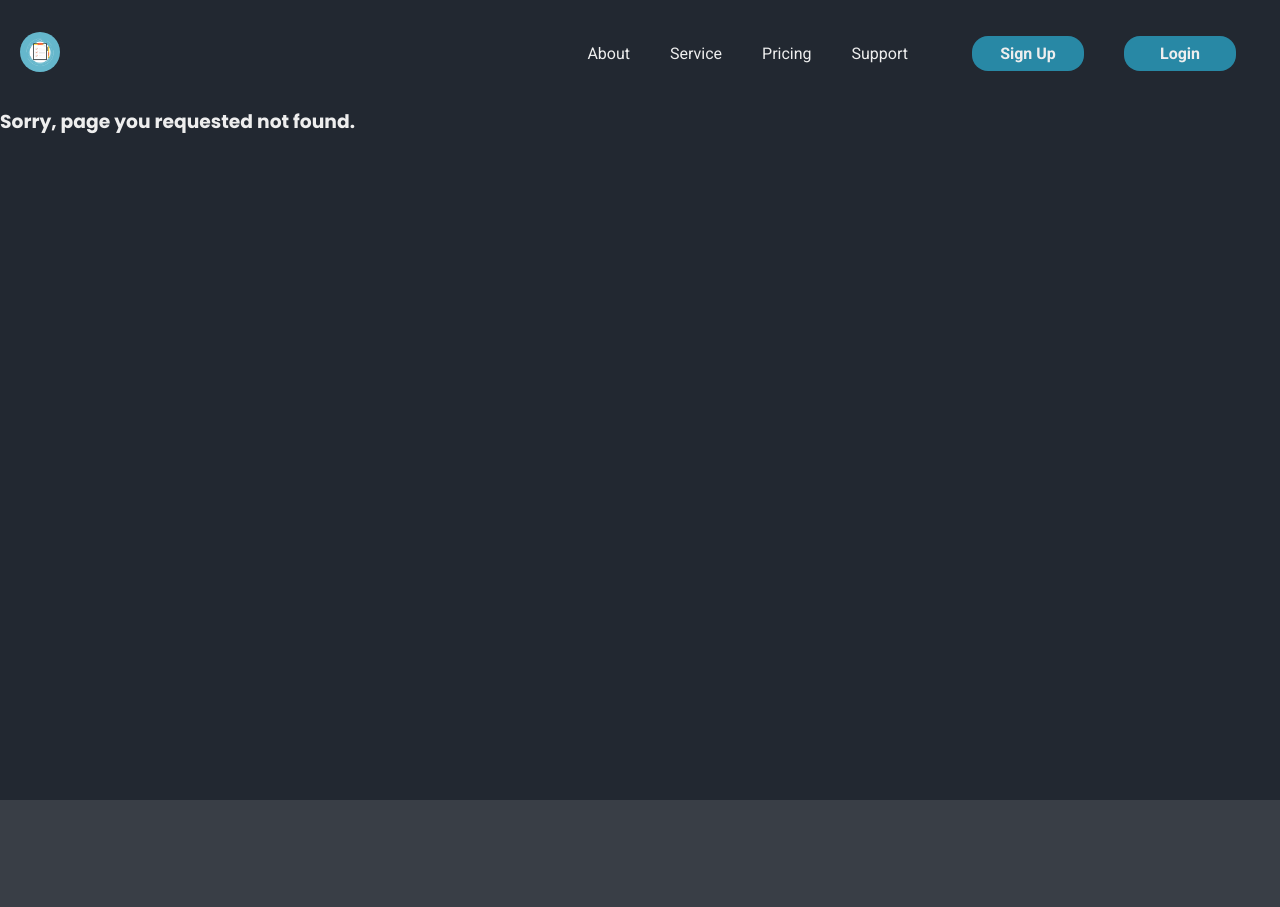
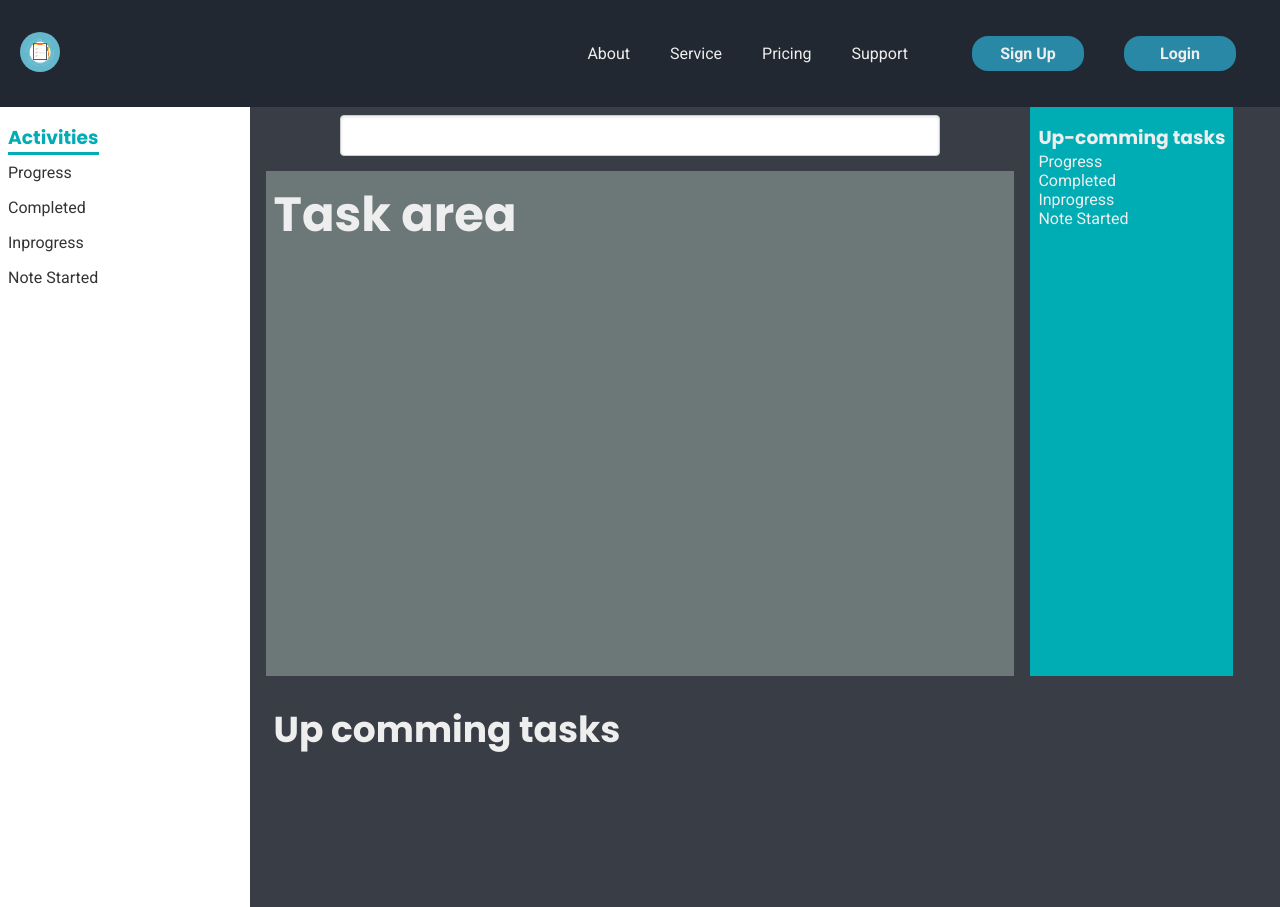
Before and after one commit to Gesifeta/todo, a React (Vite) app: page /home in a window 1280 px wide. Before the commit this address had no page. Before the commit the page ends 800 px from the top, so only its background shows below. Built offline with nearby package versions, Linux system fonts and the light colour scheme.

Commit message:
added home page

```diff
--- a/src/components/header/Header.jsx
+++ b/src/components/header/Header.jsx
@@ -1,5 +1,4 @@
-import React, { useState } from "react";
-import { Link } from "react-router-dom";
+import React, { useState, useEffect } from "react";
 
 import Menu from "../menu/Menu.jsx";
 import "./Header.css";
@@ -15,9 +14,20 @@ const Header = () => {
     if (triggerPoint > 600) {
       setShowNav(true);
     } else {
-      setShowNav(false);
+      setShowNav(false);  console.log("clicked");
     }
   });
+  // remove navigation bar when child element clicked
+  useEffect(() => {
+    let navigations = document.querySelectorAll(".nav");
+    navigations?.forEach((navigation) => {
+      navigation?.addEventListener("click", () => {
+        setShowNav(false);
+
+      });
+    });
+  }, [showNav]);
+
   return (
     <header>
       <div className="container-logo">
@@ -31,18 +41,19 @@ const Header = () => {
         <nav className="nav-header">
           <ul>
             {["About", "Service", "Pricing", "Support"].map((nav, index) => (
-              <li key={`${nav}-${index}`}>{nav}</li>
+              <li className="nav" key={`${nav}-${index}`}>
+                {nav}
+              </li>
             ))}
           </ul>
           <div className="access">
             <div className="btn-group">
-              <button className="btn btn-signup">
-                <a href="/user/new">Sign Up</a>
-              </button>
-
-              <button className="btn btn-login">
-                <a href="/user/login">Login</a>
-              </button>
+              <a href="/user/new">
+                <button className="btn btn-signup">Sign Up</button>
+              </a>
+              <a href="/user/login">
+                <button className="btn btn-login">Login</button>
+              </a>
             </div>
           </div>
         </nav>
--- /dev/null
+++ b/src/components/home/Home.css
@@ -0,0 +1,69 @@
+.home {
+  display: grid;
+  gap: 1rem;
+  grid-template-columns: 1fr 3fr 1fr;
+  grid-template-rows: 3rem;
+  justify-items: flex-start;
+  grid-template-areas:
+    "sidebar-left search-bar sidebar-right"
+    "sidebar-left task-area sidebar-right"
+    "sidebar-left task-area sidebar-right"
+    "sidebar-left task-area sidebar-right"
+    "sidebar-left task-upcoming task-upcoming";
+  min-height: 100vh;
+}
+.sidebar-left {
+  background-color: var(--color-neutral-light);
+  padding: 1rem 0.5rem;
+  display: flex;
+  flex-direction: column;
+  grid-area: sidebar-left;
+  align-items: flex-start;
+  width: 100%;
+  min-height: 100vh;
+
+}
+.sidebar-left ul {
+  display: flex;
+  flex-direction: column;
+  gap: 1rem;
+}
+.sidebar-left li {
+  color: var(--color-neutral-dark);
+}
+.sidebar-left h3 {
+  color: var(--color-accent-light);
+  border-bottom: solid;
+  margin-bottom: 0.5rem;
+}
+.sidebar-right {
+  display: flex;
+  flex-direction: column;
+  grid-area: sidebar-right;
+  height: 100%;
+  background-color: var(--color-accent-light);
+  padding: 1rem 0.5rem;
+}
+.search-bar {
+  display: flex;
+  position: relative;
+  grid-area: search-bar;
+  min-width: 100%;
+}
+.search-bar input {
+  align-self: center;
+  margin: auto;
+  margin-top: 0.5rem;
+  width: 80%;
+}
+.task-area {
+  grid-area: task-area;
+  background-color: #6c7777;
+  width: 100%;
+  padding: 1rem 0.5rem;
+}
+.task-upcoming {
+  grid-area: task-upcoming;
+  width: 100%;
+  padding: 1rem 0.5rem;
+}
--- /dev/null
+++ b/src/components/home/Home.jsx
@@ -0,0 +1,38 @@
+import React from "react";
+import "./Home.css";
+
+const Home = () => {
+  return (
+    <section className="home">
+      <div className="sidebar-left">
+        <h3>Activities</h3>
+        <ul>
+          {["Progress", "Completed", "Inprogress", "Note Started"].map(
+            (activity, index) => (
+              <li key={`${activity}-${index}`}>{activity}</li>
+            )
+          )}
+        </ul>
+      </div>
+      <div className="search-bar">
+        <input type="search" name="search" id="search" />
+      </div>
+      <div className="task-area">
+        <h1>Task area</h1>
+      </div>
+      <div className="sidebar-right">
+        <h3>Up-comming tasks</h3>
+        {["Progress", "Completed", "Inprogress", "Note Started"].map(
+          (activity, index) => (
+            <li key={`${activity}-${index}`}>{activity}</li>
+          )
+        )}
+      </div>
+      <div className="task-upcoming">
+        <h2>Up comming tasks</h2>
+      </div>
+    </section>
+  );
+};
+
+export default Home;
--- a/src/components/landing/LandingPage.css
+++ b/src/components/landing/LandingPage.css
@@ -15,7 +15,7 @@
   top: 12%;
   width: 60%;
   text-align: center;
-  font-weight: 900;
+  font-weight: 700;
 }
 .hero-left,
 .hero-right {
--- a/src/components/menu/Menu.css
+++ b/src/components/menu/Menu.css
@@ -25,6 +25,3 @@
 .rotateMinus45Degree {
   transform: translateY(-10px) rotate(-45deg);
 }
-.hide {
-  display: none;
-}
--- a/src/components/menu/Menu.jsx
+++ b/src/components/menu/Menu.jsx
@@ -9,7 +9,7 @@ const Menu = ({ showNav, setShowNav }) => {
 
     middleLine = document.querySelector(".middle");
     // To change the upper and bottom line to X
-  }, []);
+  }, [showNav]);
  // Remove header navigation bar when the screen width is less than 600px
  let navbar= document.querySelector(".nav-header");
  navbar?.addEventListener("mouseleave",()=>{
--- a/src/components/user/UserRegister.jsx
+++ b/src/components/user/UserRegister.jsx
@@ -31,7 +31,7 @@ const UserRegister = () => {
             <button type="submit" className="btn-primary">
               Register
             </button>
-            <button type="button" className="btn-secondary">
+            <button type="button" className="btn-secondary" onClick={()=>window.location.pathname="/"}>
               Cancel
             </button>
           </div>
--- a/src/global.css
+++ b/src/global.css
@@ -1,3 +1,57 @@
+body {
+  background-color: var(--color-secondary);
+}
+button {
+  cursor: pointer;
+  background-color: var(--color-accent);
+  transition: background-color 0.3s ease, transform 0.2s ease;
+  padding: 0.5rem 1rem;
+  border: none;
+  border-radius: 1rem;
+  font-weight: 700;
+  font-size: 1rem;
+  margin: 0 1rem;
+  min-width: 7rem;
+  text-wrap: nowrap;
+}
+button:hover {
+  background-color: var(--color-accent-light);
+}
+button:active {
+  transform: scale(0.97);
+}
+section {
+  background-color: var(--color-secondary);
+}
+p {
+  font-size: 1rem;
+  left: 1.5rem;
+}
+p.small {
+  font-size: 0.75rem;
+  line-height: 1.25rem;
+}
+h1,
+h2,
+h3,
+h4 {
+  font-family: "Poppins", sans-serif;
+  font-style: 700;
+}
+h1 {
+  font-size: 3rem;
+  line-height: 3.5rem;
+}
+h2 {
+  font-size: 2.25rem;
+  line-height: 2.75rem;
+}
+form {
+  display: flex;
+  flex-direction: column;
+  gap: 1.25rem;
+  margin-top: 1rem;
+}
 /* Links */
 a {
   color: var(--neutral-light);
@@ -35,14 +89,11 @@ footer {
 footer p {
   color: #fff;
 }
-.btn-primary,
-.btn-secondary {
-  color: #fff;
-  font-weight: 700;
-}
+
 /* Common Styling for Inputs and Textareas */
 /* Common Styling for Inputs and Textareas */
 input[type="text"],
+input[type="search"],
 input[type="email"],
 input[type="password"],
 input[type="date"],
@@ -106,37 +157,10 @@ input[type="file"] {
   margin-bottom: 10px;
   font-size: 16px;
 }
+li{
+  list-style: none;
+}
 
-.btn-group {
-  display: flex;
-  justify-content: center;
-  margin: auto;
-  max-width: 50%;
-  gap: 0.5rem;
-}
-.btn-cta {
-  position: absolute;
-  bottom: 17%;
-  left: 50%;
-  transform: translate(-50%);
-  color: var(--color-neutral-light);
-  font-size: 2rem;
-  border-radius: 5rem;
-  padding: 0.75rem 2rem;
-}
-.btn-cta:active {
-  transform: translate(-50%) scale(0.97);
-}
-.form-group {
-  display: flex;
-  flex-direction: column;
-  gap: 0.25rem;
-}
-form .btn-group {
-  margin: auto;
-  margin-top: 1rem;
-  margin-bottom: 1rem;
-}
 @media (prefers-color-scheme: dark) {
   html {
     color-scheme: dark;
--- a/src/index.css
+++ b/src/index.css
@@ -28,57 +28,43 @@
   font-style: normal;
   transition: all 0.1s ease-in;
 }
-body {
-  background-color: var(--color-secondary);
+
+.btn-primary,
+.btn-secondary {
+  color: #fff;
+  font-weight: 700;
 }
-button {
-  cursor: pointer;
-  background-color: var(--color-accent);
-  transition: background-color 0.3s ease, transform 0.2s ease;
-  padding: 0.5rem 1rem;
-  border: none;
-  border-radius: 1rem;
-  font-weight: 700;
-  font-size: 1rem;
-  margin: 0 1rem;
-  min-width: 7rem;
-  text-wrap: nowrap;
+
+.btn-group {
+  display: flex;
+  justify-content: center;
+  margin: auto;
+  max-width: 50%;
+  gap: 0.5rem;
 }
-button:hover {
-  background-color: var(--color-accent-light);
+.btn-cta {
+  position: absolute;
+  bottom: 30%;
+  left: 50%;
+  transform: translate(-50%);
+  color: var(--color-neutral-light);
+  font-size: 1.5rem;
+  border-radius: 5rem;
+  padding: 0.75rem 2rem;
 }
-button:active {
-  transform: scale(0.97);
+.btn-cta:active {
+  transform: translate(-50%) scale(0.97);
 }
-section {
-  background-color: var(--color-secondary);
-}
-p {
-  font-size: 1rem;
-  left: 1.5rem;
-}
-p.small {
-  font-size: 0.75rem;
-  line-height: 1.25rem;
-}
-h1,
-h2,
-h3,
-h4 {
-  font-family: "Poppins", sans-serif;
-  font-style: 700;
-}
-h1 {
-  font-size: 3rem;
-  line-height: 3.5rem;
-}
-h2 {
-  font-size: 2.25rem;
-  line-height: 2.75rem;
-}
-form {
+.form-group {
   display: flex;
   flex-direction: column;
-  gap: 0.5rem;
+  gap: 0.25rem;
+}
+form .btn-group {
+  margin: auto;
   margin-top: 1rem;
+  margin-bottom: 1rem;
 }
+.hide {
+  display: none;
+}
--- a/src/routes/routes.jsx
+++ b/src/routes/routes.jsx
@@ -5,6 +5,7 @@ import UserRegister from "../components/user/UserRegister.jsx";
 import UserLogin from "../components/user/UserLogin.jsx";
 import ErrorPage from "../components/error/PageNotFound.jsx";
 import LandingPage from "../components/landing/LandingPage.jsx";
+import Home from "../components/home/Home.jsx";
 
 // All of the application routes
 export const router = createBrowserRouter([
@@ -13,6 +14,11 @@ export const router = createBrowserRouter([
     element: <App />,
     errorElement: <ErrorPage />,
     children: [
+      {
+        path: "/home",
+        element: <Home />,
+        errorElement: <ErrorPage />,
+      },
       {
         path: "/user/new",
         element: <UserRegister />,
```
